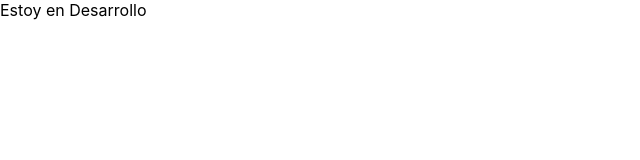
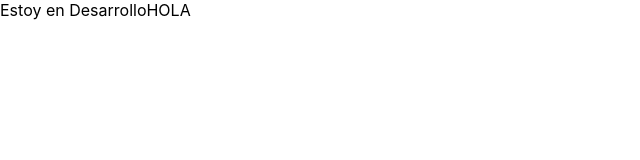
Before and after one commit to Proyecto-grupal/Web, a React (Create React App) app: page / in a window 1280 px wide. Shown: the top 160 px of the page, without its empty margins (0-640 px from the left). Built offline with nearby package versions, Linux system fonts and the light colour scheme.

Commit message:
Update App.js

```diff
--- a/src/App.js
+++ b/src/App.js
@@ -6,6 +6,7 @@ function App () {
       <header className='App-header'>
 
         {Location}
+        HOLA
 
       </header>
     </div>
```
